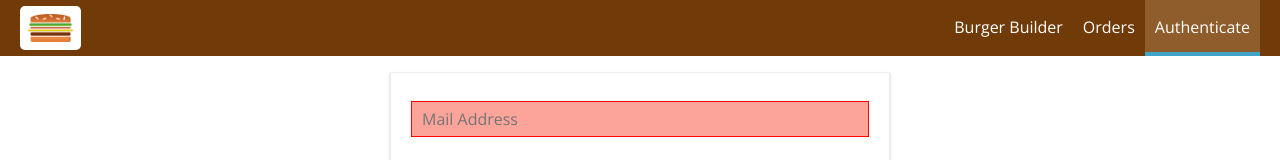
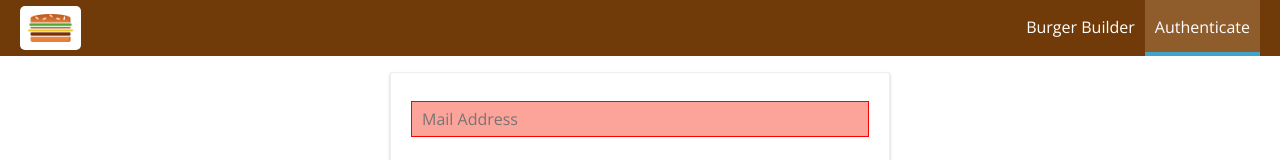
Before and after one commit to andre2ar/BurgerBuilder, a React (Create React App) app: page /auth in a window 1280 px wide. Shown: the top 160 px of the page. Built offline with nearby package versions, Linux system fonts and the light colour scheme.

Commit message:
Authenticate

```diff
--- a/src/App.js
+++ b/src/App.js
@@ -7,6 +7,7 @@ import BurgerBuilder from "./containers/BurgerBuilder/BurgerBuilder";
 import Checkout from "./containers/Checkout/Checkout";
 import Orders from "./containers/Orders/Orders";
 import Auth from "./containers/Auth/Auth";
+import Logout from "./containers/Auth/Logout/Logout";
 
 function App() {
   return (
@@ -16,6 +17,7 @@ function App() {
               <Route path='/checkout' component={ Checkout } />
               <Route path='/orders' component={ Orders } />
               <Route path='/auth' component={ Auth } />
+              <Route path='/logout' component={ Logout } />
               <Route path='/' exact component={ BurgerBuilder } />
           </Switch>
       </Layout>
--- a/src/components/Navigation/NavigationItems/NavigationItems.js
+++ b/src/components/Navigation/NavigationItems/NavigationItems.js
@@ -6,8 +6,16 @@ import classes from './NavigationItems.module.css';
 const NavigationItems = (props) => (
     <ul className={classes.NavigationItems}>
         <NavigationItem link="/">Burger Builder</NavigationItem>
-        <NavigationItem link="/orders">Orders</NavigationItem>
-        <NavigationItem link="/auth">Authenticate</NavigationItem>
+
+        { props.isAuthenticated
+            ? <NavigationItem link="/orders">Orders</NavigationItem>
+            : null
+        }
+
+        { props.isAuthenticated
+            ? <NavigationItem link="/logout">Logout</NavigationItem>
+            : <NavigationItem link="/auth">Authenticate</NavigationItem>
+        }
     </ul>
 );
 
--- a/src/components/Navigation/SideDrawer/SideDrawer.js
+++ b/src/components/Navigation/SideDrawer/SideDrawer.js
@@ -20,7 +20,7 @@ const SideDrawer = (props) => {
                 </div>
 
                 <nav>
-                    <NavigationItems/>
+                    <NavigationItems isAuthenticated={props.isAuth} />
                 </nav>
             </div>
         </Fragment>
--- a/src/components/Navigation/Toolbar/Toolbar.js
+++ b/src/components/Navigation/Toolbar/Toolbar.js
@@ -13,7 +13,7 @@ const Toolbar = (props) => (
             <Logo />
         </div>
         <nav className={classes.DesktopOnly}>
-            <NavigationItems/>
+            <NavigationItems isAuthenticated={props.isAuth}/>
         </nav>
     </header>
 );
--- a/src/containers/Auth/Auth.js
+++ b/src/containers/Auth/Auth.js
@@ -1,5 +1,6 @@
 import React, { Component } from 'react';
 import { connect } from 'react-redux';
+import { Redirect } from 'react-router-dom';
 
 import Input from "../../components/UI/Input/Input";
 import Button from "../../components/UI/Button/Button";
@@ -105,7 +106,7 @@ class Auth extends Component {
             );
         }
 
-        return (
+        let auth = (
             <div className={classes.Auth}>
                 <form onSubmit={this.submitHandler}>
                     {form}
@@ -120,13 +121,20 @@ class Auth extends Component {
                 </Button>
             </div>
         );
+
+        if(this.props.isAuthenticated) {
+            auth = <Redirect to="/" />;
+        }
+
+        return auth;
     }
 }
 
 const mapStateToProps = state => {
     return {
         loading: state.auth.loading,
-        error: state.auth.error
+        error: state.auth.error,
+        isAuthenticated: state.auth.token !== null
     }
 };
 
--- /dev/null
+++ b/src/containers/Auth/Logout/Logout.js
@@ -0,0 +1,25 @@
+import React, {Component} from 'react';
+import { Redirect } from 'react-router-dom';
+import { connect } from 'react-redux';
+
+import * as actions from '../../../store/actions/index';
+
+class Logout extends Component{
+    componentDidMount() {
+        this.props.onLogout();
+    }
+
+    render() {
+        return (
+            <Redirect to="/" />
+        );
+    }
+}
+
+const mapDispatchToProps = dispatch => {
+    return {
+        onLogout: () => dispatch(actions.logout())
+    }
+};
+
+export default connect(null, mapDispatchToProps)(Logout);
--- a/src/containers/Layout/Layout.js
+++ b/src/containers/Layout/Layout.js
@@ -1,4 +1,6 @@
 import React, {Fragment, Component} from 'react';
+import { connect } from 'react-redux';
+
 import classes from './Layout.module.css';
 import Toolbar from "../../components/Navigation/Toolbar/Toolbar";
 import SideDrawer from "../../components/Navigation/SideDrawer/SideDrawer";
@@ -21,9 +23,12 @@ class Layout extends Component {
     render() {
         return (
             <Fragment>
-                <Toolbar drawerToggleClicked={this.sideDrawerToggleHandler}/>
+                <Toolbar
+                    isAuth={this.props.isAuthenticated}
+                    drawerToggleClicked={this.sideDrawerToggleHandler}/>
 
                 <SideDrawer
+                    isAuth={this.props.isAuthenticated}
                     open={this.state.showSideDrawer}
                     closed={this.sideDrawerClosedHandler}
                 />
@@ -36,4 +41,10 @@ class Layout extends Component {
     }
 }
 
-export default Layout;
+const mapStateToProps = state => {
+    return {
+        isAuthenticated: state.auth.token !== null
+    }
+};
+
+export default connect(mapStateToProps)(Layout);
--- a/src/store/actions/index.js
+++ b/src/store/actions/index.js
@@ -11,5 +11,6 @@ export {
 } from './order';
 
 export  {
-    auth
+    auth,
+    logout
 } from './auth';
```
